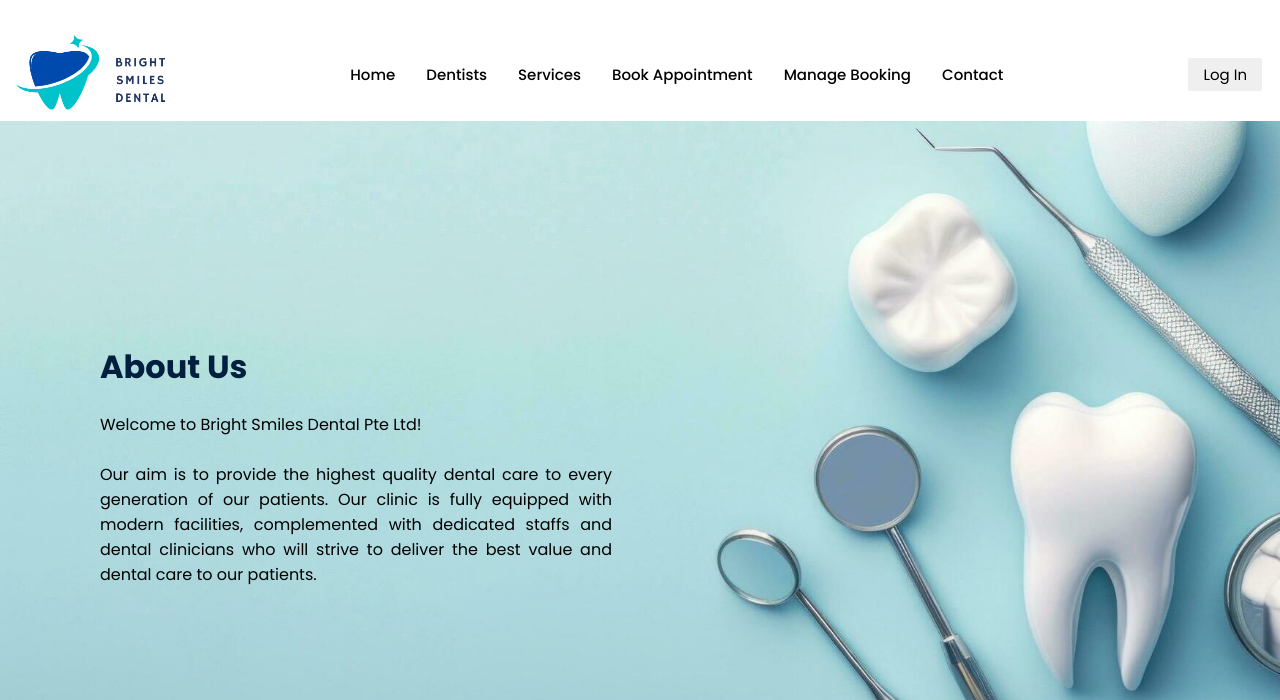
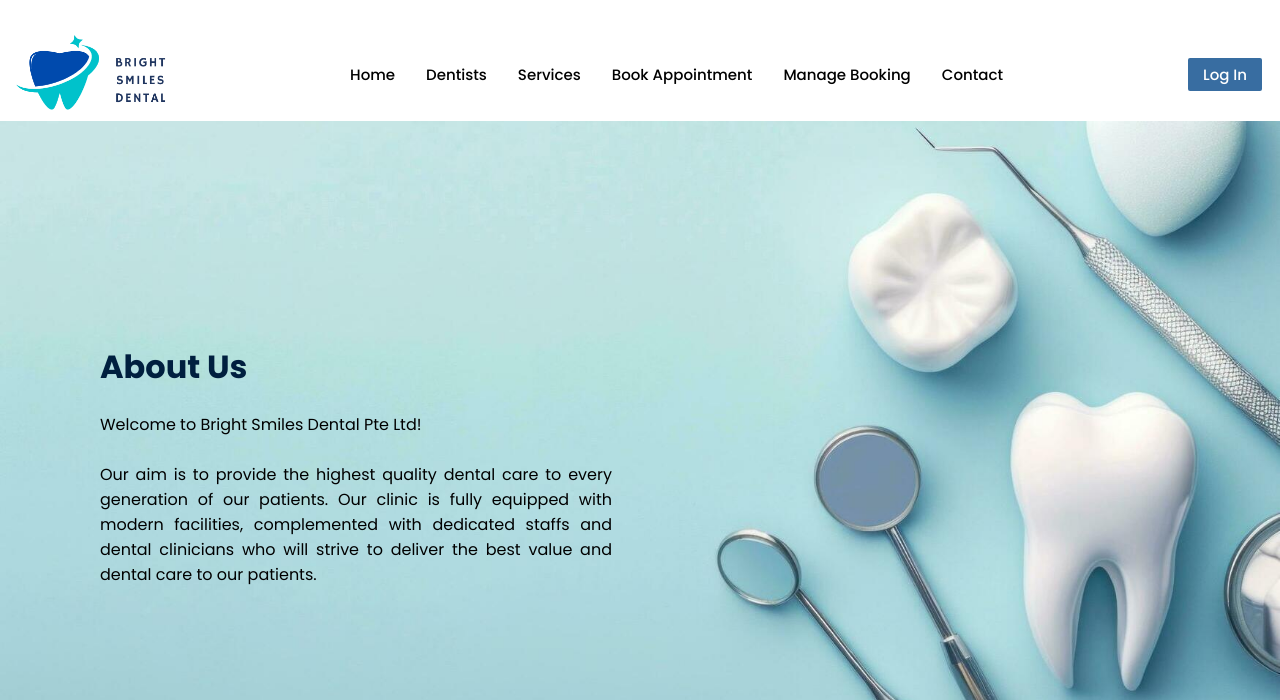
Before and after one commit to Rachealthong/dental-appointment, a PHP site: page / in a window 1280 px wide. Shown: the top 700 px of the page. Run offline with PHP 8.4, Linux system fonts and the light colour scheme.

Commit message:
changelogin

```diff
--- a/Elements/navbar.html
+++ b/Elements/navbar.html
@@ -9,5 +9,7 @@
         <li><a href="manage_booking.php">Manage Booking</a></li>
         <li><a href="contact.html">Contact</a></li>
     </ul>
-    <button id="login">Log In</button>
+    <div id="login_nav">
+    <a href="login.php">Log In</a>
+    </div>
 </nav>
--- a/styles.css
+++ b/styles.css
@@ -69,7 +69,7 @@ nav a {text-decoration: none;
 
 }
 
-#login {
+#login_nav {
 float:right;
 justify-content: center;
 padding:5px 15px 5px 15px;
@@ -78,6 +78,11 @@ border-radius: 2px;
 border: none;
 font-family: "Poppins";
 font-size: 15px;
+background-color: #386da1;
+}
+
+#login_nav a {
+  color:#FFFFFF;
 }
 
 #aboutus_img {
@@ -214,9 +219,11 @@ footer a {
 
 #login_form {
   margin: auto;
+  margin-top: 80px;
+
   width: 300px;
   display: flex; /* Use flexbox for centering */
-    justify-content: center; /* Center horizontally */
+    justify-content: center; Center horizontally
     align-items: center;
     padding: 50px;
     border: 1px solid #ccc; /* Optional: Add a border */
@@ -229,6 +236,7 @@ footer a {
   margin-top: 10px;
   display: block;
   padding: 5px;
+  width: 200px;
   }
 
 #login button {
```
